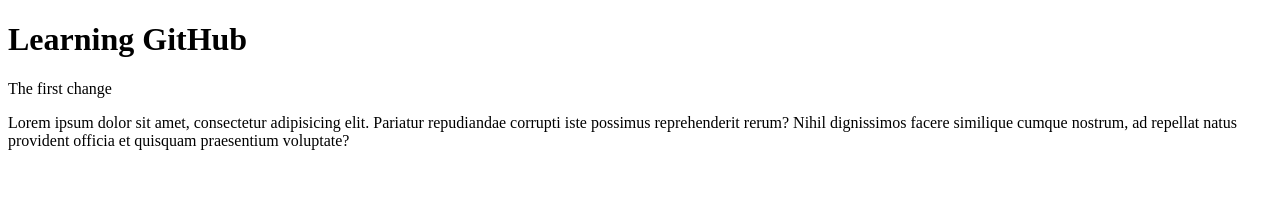
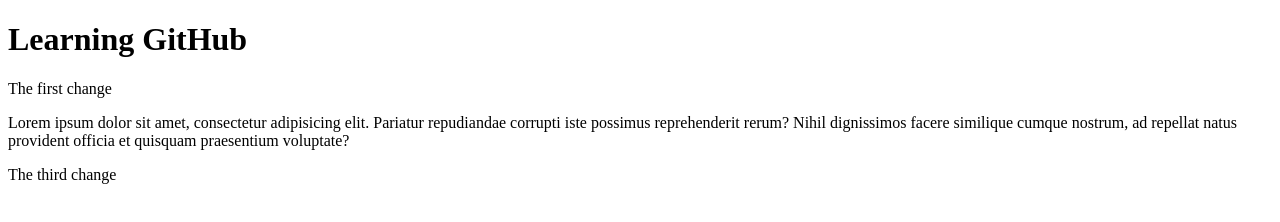
Before and after one commit to Ybednarskyy/learning, a plain HTML site: page index.html in a window 1280 px wide. Drawn offline with Linux system fonts and the light colour scheme.

Commit message:
third commit

```diff
--- a/index.html
+++ b/index.html
@@ -6,6 +6,7 @@
     <h1>Learning GitHub</h1>
     <p>The first change</p>
     <p>Lorem ipsum dolor sit amet, consectetur adipisicing elit. Pariatur repudiandae corrupti iste possimus reprehenderit rerum? Nihil dignissimos facere similique cumque nostrum, ad repellat natus provident officia et quisquam praesentium voluptate?</p>
+    <p>The third change</p>
 
 </head>
 <body>
```
